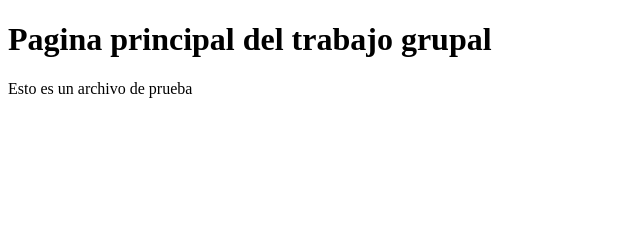
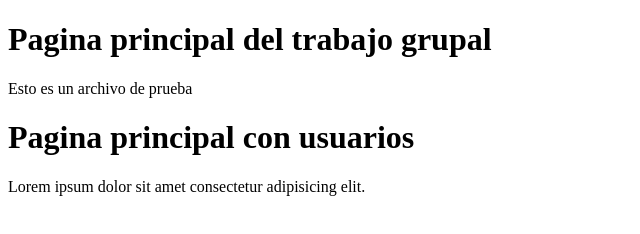
Before and after one commit to josansancheez/repositorio_grupal, a plain HTML site: page index.html in a window 1280 px wide. Shown: the whole page, without its empty margins (0-640 px from the left). Drawn offline with Linux system fonts and the light colour scheme.

Commit message:
He añadido la pagina de usuarios

```diff
--- a/index.html
+++ b/index.html
@@ -8,5 +8,7 @@
 <body>
     <h1>Pagina principal del trabajo grupal</h1>
     <p>Esto es un archivo de prueba</p>
-</body>
+
+    <h1>Pagina principal con usuarios</h1>
+    <p>Lorem ipsum dolor sit amet consectetur adipisicing elit.</p>
 </html>
```
